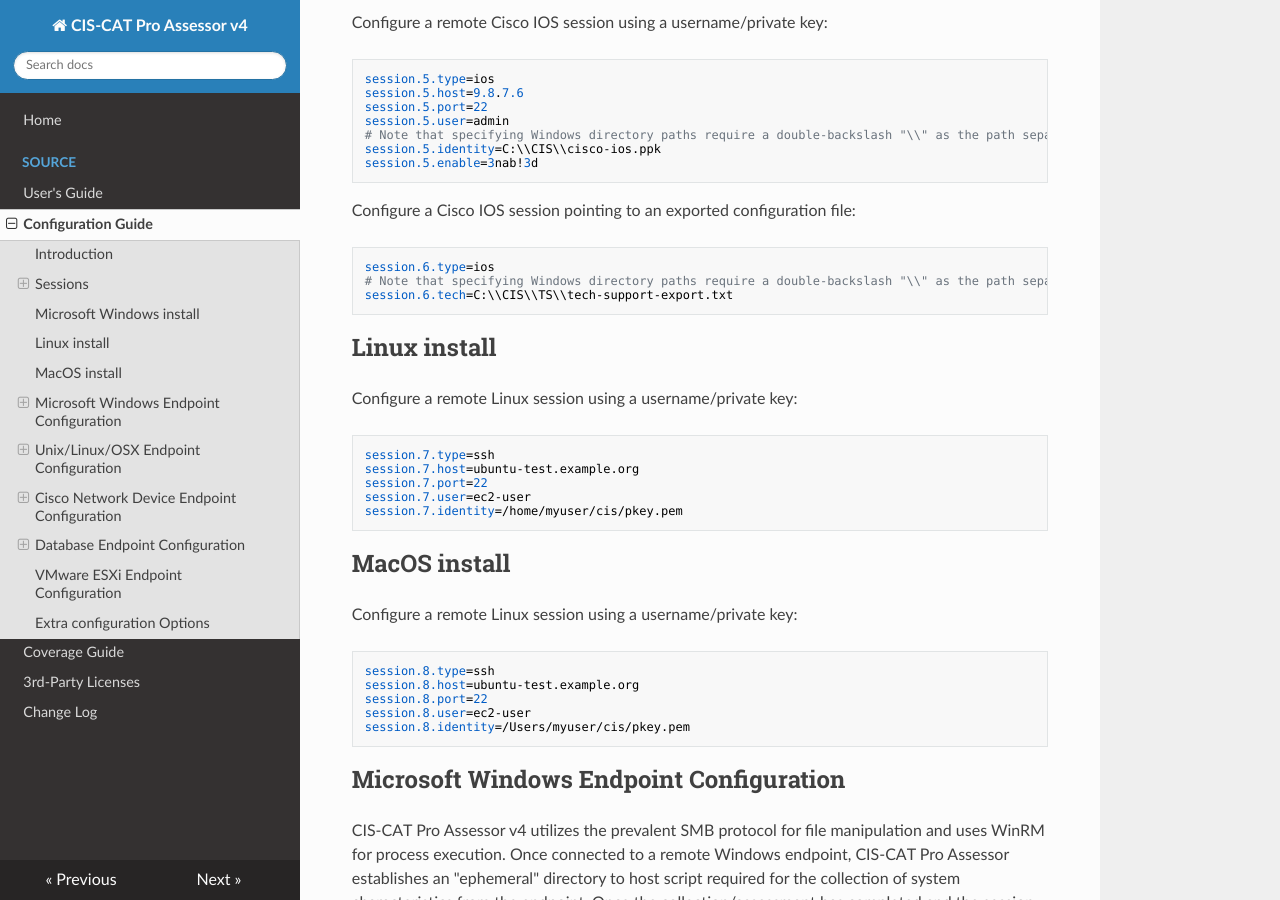
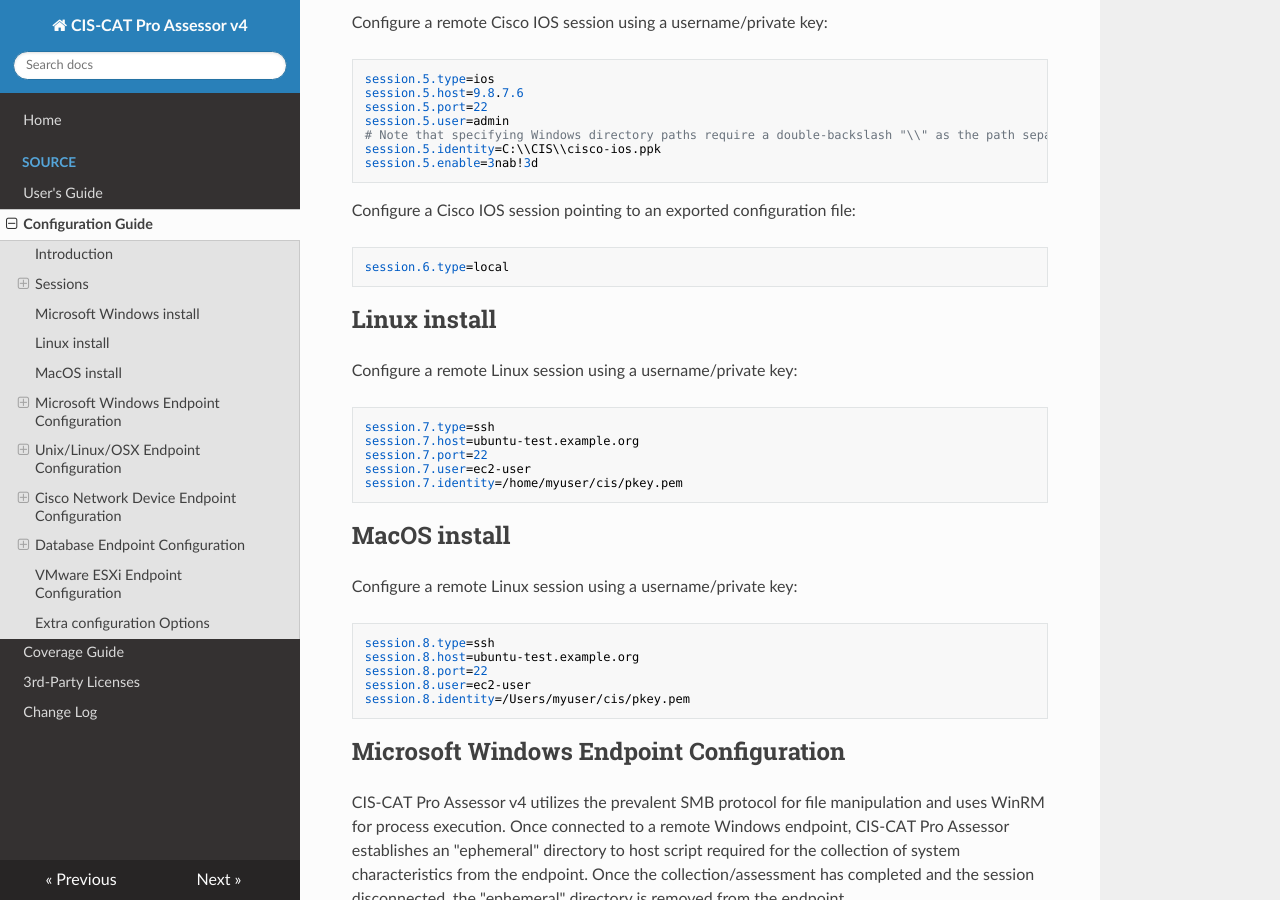
Before and after one commit to CISecurity/CCPA-Docs, an MkDocs documentation site: the page built from docs/Configuration Guide.md, in a window 1280 px wide and 900 px high, scrolled down 3374 px. Built offline with MkDocs 1.6.1, drawn with Linux system fonts in a browser that asks for light colours; nearby versions of some CDN libraries.

Commit message:
IC-27 tech support issue
Updated example for configuring a Cisco IOS session pointing to an exported configuration file.

```diff
--- a/docs/Configuration Guide.md
+++ b/docs/Configuration Guide.md
@@ -90,9 +90,7 @@
 
 Configure a Cisco IOS session pointing to an exported configuration file:
 
-    session.6.type=ios
-    # Note that specifying Windows directory paths require a double-backslash "\\" as the path separator
-    session.6.tech=C:\\CIS\\TS\\tech-support-export.txt
+    session.6.type=local
 
 Linux install
 ------------------------
```
